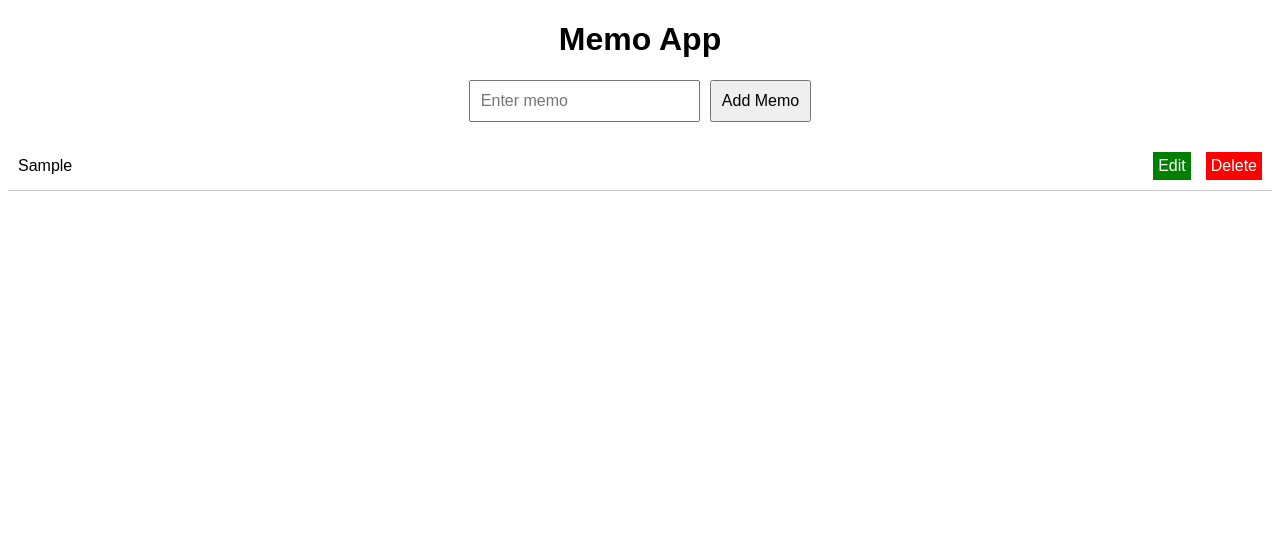
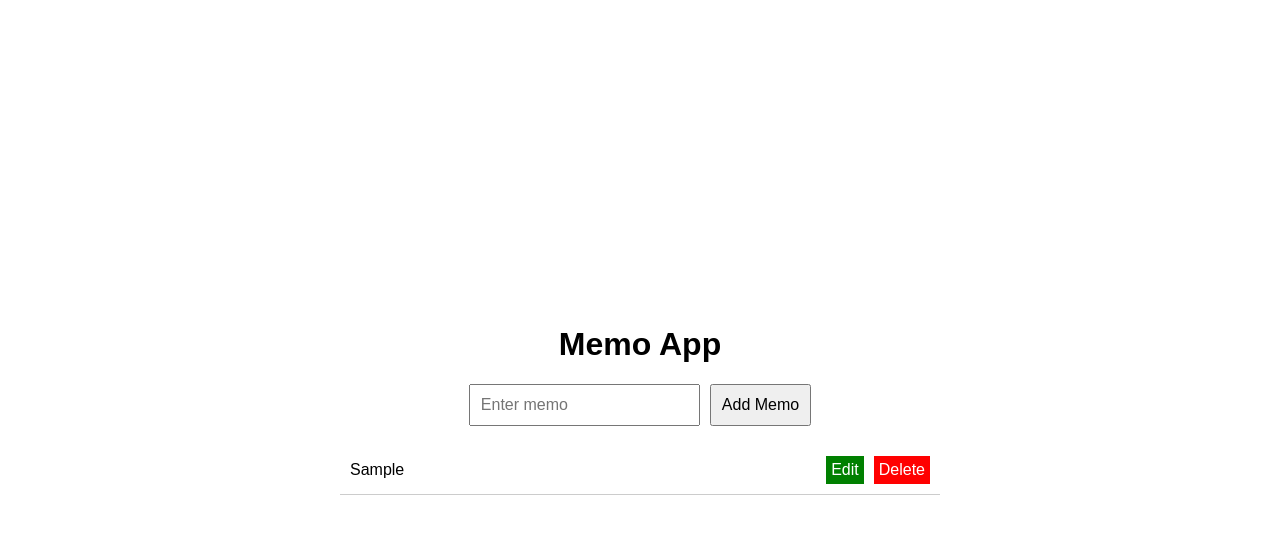
Before and after one commit to kyonsheeee/memo-app, a React (Create React App) app: page / in a window 1280 px wide. Both pictures are taken after typing "Sample" into the empty fields and a click on the button "Add Memo". Shown: the top 534 px of the page. Built offline with nearby package versions, Linux system fonts and the light colour scheme.

Commit message:
編集フォーム位置を変更

```diff
--- a/src/App.css
+++ b/src/App.css
@@ -1,5 +1,22 @@
 body {
   font-family: Arial, sans-serif;
+  display: flex;
+  justify-content: center;
+  align-items: center;
+  height: 100vh;
+  margin: 0;
+}
+
+#root {
+  width: 100%;
+  display: flex;
+  margin: 0 auto;
+}
+
+.container {
+  width: 80%;
+  max-width: 600px;
+  margin: 0 auto;
 }
 
 h1 {
--- a/src/App.tsx
+++ b/src/App.tsx
@@ -19,42 +19,28 @@ const App: React.FC = () => {
 
   const deleteMemo = (id: number) => {
     setMemos(memos.filter((memo) => memo.id !== id));
-  };
-
-  const startEditMemo = (id: number) => {
-    const memoToEdit = memos.find((memo) => memo.id === id);
-    if (memoToEdit) {
-      setCurrentMemo(memoToEdit);
-      setIsEditing(true);
-    }
-  };
-
-  const updateMemo = (text: string) => {
-    if (currentMemo) {
-      setMemos(
-        memos.map((memo) =>
-          memo.id === currentMemo.id ? { ...memo, text } : memo
-        )
-      );
+    if (currentMemo && currentMemo.id === id) {
       setCurrentMemo(null);
       setIsEditing(false);
     }
   };
 
+  const updateMemo = (id: number, text: string) => {
+    setMemos(memos.map((memo) => (memo.id === id ? { ...memo, text } : memo)));
+    setCurrentMemo(null);
+    setIsEditing(false);
+  };
+
   return (
-    <div>
+    <div className="container">
       <h1>Memo App</h1>
       <Form
         addMemo={addMemo}
         editMode={isEditing}
         currentText={currentMemo ? currentMemo.text : ""}
-        updateMemo={updateMemo}
+        updateMemo={(text) => updateMemo(currentMemo!.id, text)}
       />
-      <List
-        memos={memos}
-        deleteMemo={deleteMemo}
-        startEditMemo={startEditMemo}
-      />
+      <List memos={memos} deleteMemo={deleteMemo} updateMemo={updateMemo} />
     </div>
   );
 };
--- a/src/components/List.tsx
+++ b/src/components/List.tsx
@@ -1,24 +1,53 @@
-import React from "react";
+import React, { useState } from "react";
 import { Memo } from "../types";
-import '../styles/List.css';
+import "../styles/List.css";
 
 interface ListProps {
   memos: Memo[];
   deleteMemo: (id: number) => void;
-  startEditMemo: (id: number) => void;
+  updateMemo: (id: number, text: string) => void;
 }
 
-const List: React.FC<ListProps> = ({ memos, deleteMemo, startEditMemo }) => {
+const List: React.FC<ListProps> = ({ memos, deleteMemo, updateMemo }) => {
+  const [editingMemoId, setEditingMemoId] = useState<number | null>(null);
+  const [newText, setNewText] = useState<string>("");
+
+  const handleEditClick = (memo: Memo) => {
+    setEditingMemoId(memo.id);
+    setNewText(memo.text);
+  };
+
+  const handleSaveClick = (id: number) => {
+    updateMemo(id, newText);
+    setEditingMemoId(null);
+  };
+
+  const handleCancelClick = () => {
+    setEditingMemoId(null);
+  };
+
   return (
     <>
       <ul className="memo-list">
         {memos.map((memo) => (
           <li key={memo.id} className="memo-item">
-            <span className="memo-text">{memo.text}</span>
-            <div className="memo-buttons">
-              <button onClick={() => startEditMemo(memo.id)}>Edit</button>
-              <button onClick={() => deleteMemo(memo.id)}>Delete</button>
-            </div>
+            {editingMemoId === memo.id ? (
+              <div className="editing-container">
+                <input
+                  type="text"
+                  value={newText}
+                  onChange={(e) => setNewText(e.target.value)}
+                ></input>
+                <button onClick={() => handleSaveClick(memo.id)}>Save</button>
+                <button onClick={handleCancelClick}>Cancel</button>
+              </div>
+            ) : (
+              <div className="memo-container">
+                <span className="memo-text">{memo.text}</span>
+                <button onClick={() => handleEditClick(memo)}>Edit</button>
+                <button onClick={() => deleteMemo(memo.id)}>Delete</button>
+              </div>
+            )}
           </li>
         ))}
       </ul>
--- a/src/styles/List.css
+++ b/src/styles/List.css
@@ -10,6 +10,20 @@
   align-items: center;
   padding: 10px;
   border-bottom: 1px solid #ccc;
+}
+
+.memo-container {
+  display: flex;
+  justify-content: space-between;
+  align-items: center;
+  width: 100%;
+}
+
+.editing-container {
+  display: flex;
+  justify-content: space-between;
+  align-items: center;
+  width: 100%;
 }
 
 .memo-text {
@@ -26,3 +40,14 @@
   padding: 5px;
   cursor: pointer;
 }
+
+.editing-container input {
+  margin-right: 10px;
+  flex-grow: 1;
+}
+
+.editing-container button {
+  margin-left: 5px;
+  padding: 5px;
+  cursor: pointer;
+}
```
